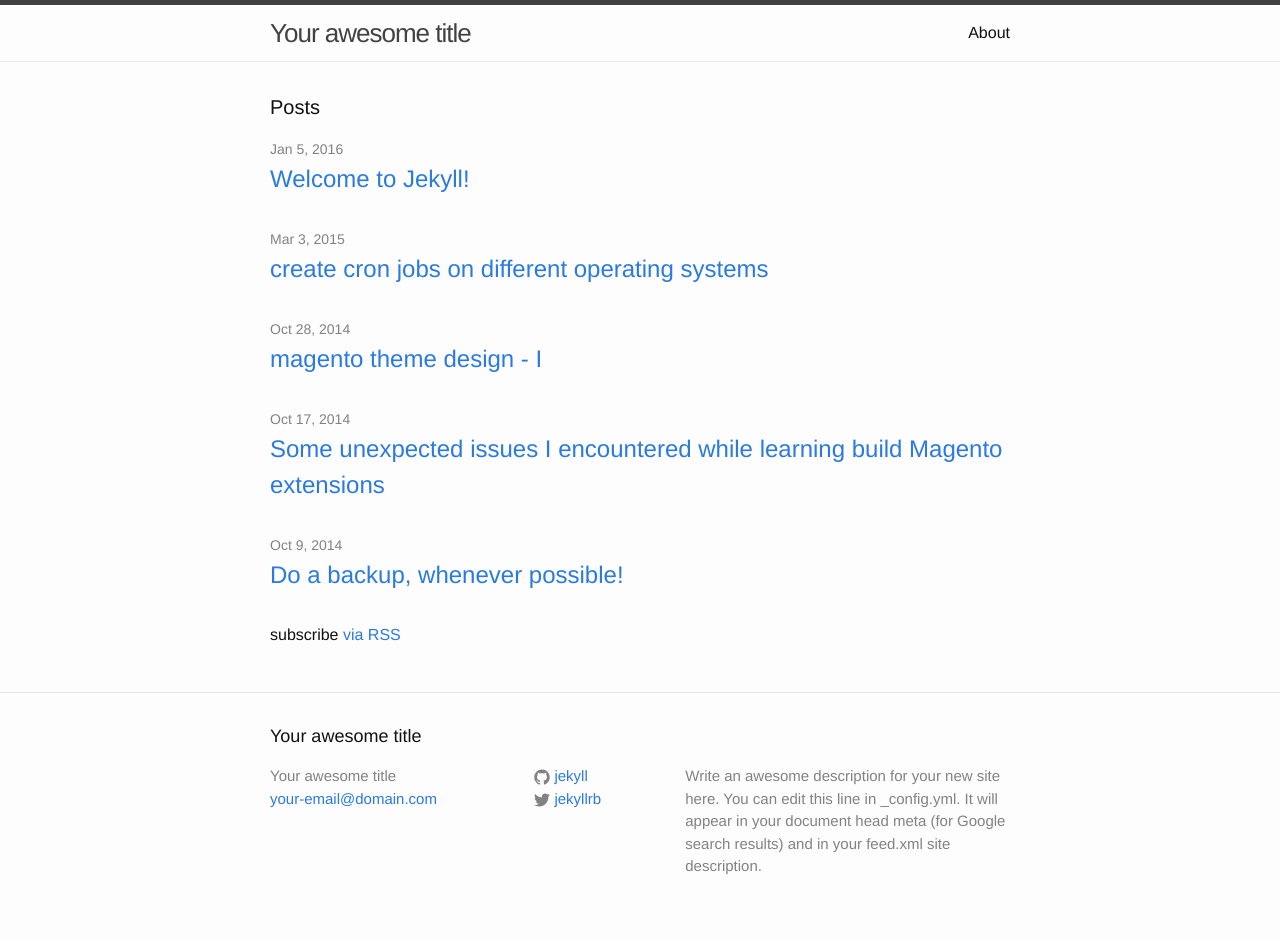
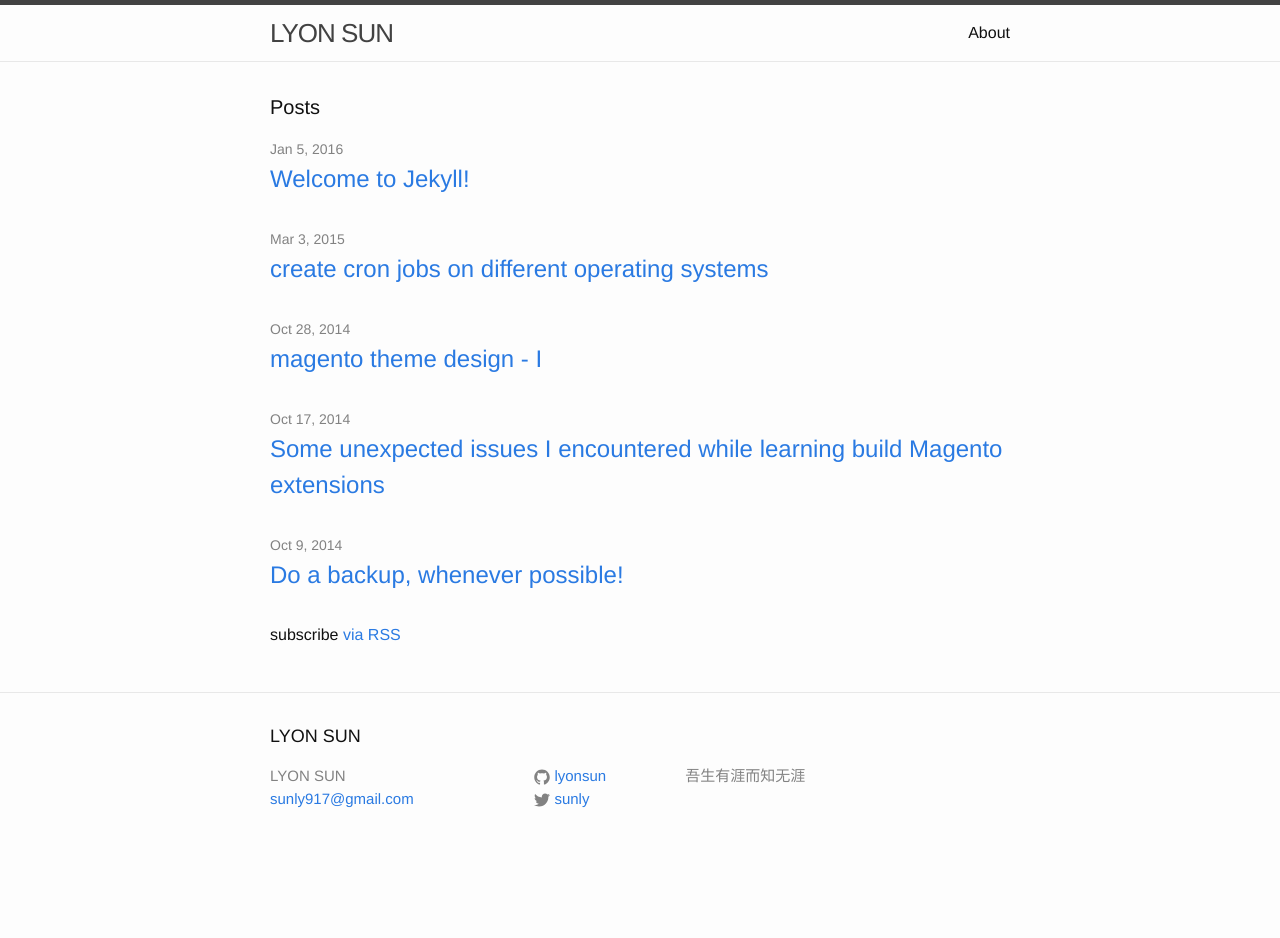
Before and after one commit to lyonsun/jekyll-blog, a Jekyll site: the page built from index.html, in a window 1280 px wide. Built offline with Jekyll 4.4.1, drawn with Linux system fonts in a browser that asks for light colours; after the commit the page ends 900 px from its top, so only the background shows below that.

Commit message:
change base url

```diff
--- a/_config.yml
+++ b/_config.yml
@@ -1,14 +1,12 @@
 # Site settings
-title: Your awesome title
-email: your-email@domain.com
+title: LYON SUN
+email: sunly917@gmail.com
 description: > # this means to ignore newlines until "baseurl:"
-  Write an awesome description for your new site here. You can edit this
-  line in _config.yml. It will appear in your document head meta (for
-  Google search results) and in your feed.xml site description.
-baseurl: "" # the subpath of your site, e.g. /blog/
-url: "http://yourdomain.com" # the base hostname & protocol for your site
-twitter_username: jekyllrb
-github_username:  jekyll
+  吾生有涯而知无涯
+baseurl: "/b-log" # the subpath of your site, e.g. /blog/
+url: "http://lyonsun.github.io" # the base hostname & protocol for your site
+twitter_username: sunly
+github_username:  lyonsun
 
 # Build settings
 markdown: kramdown
```
